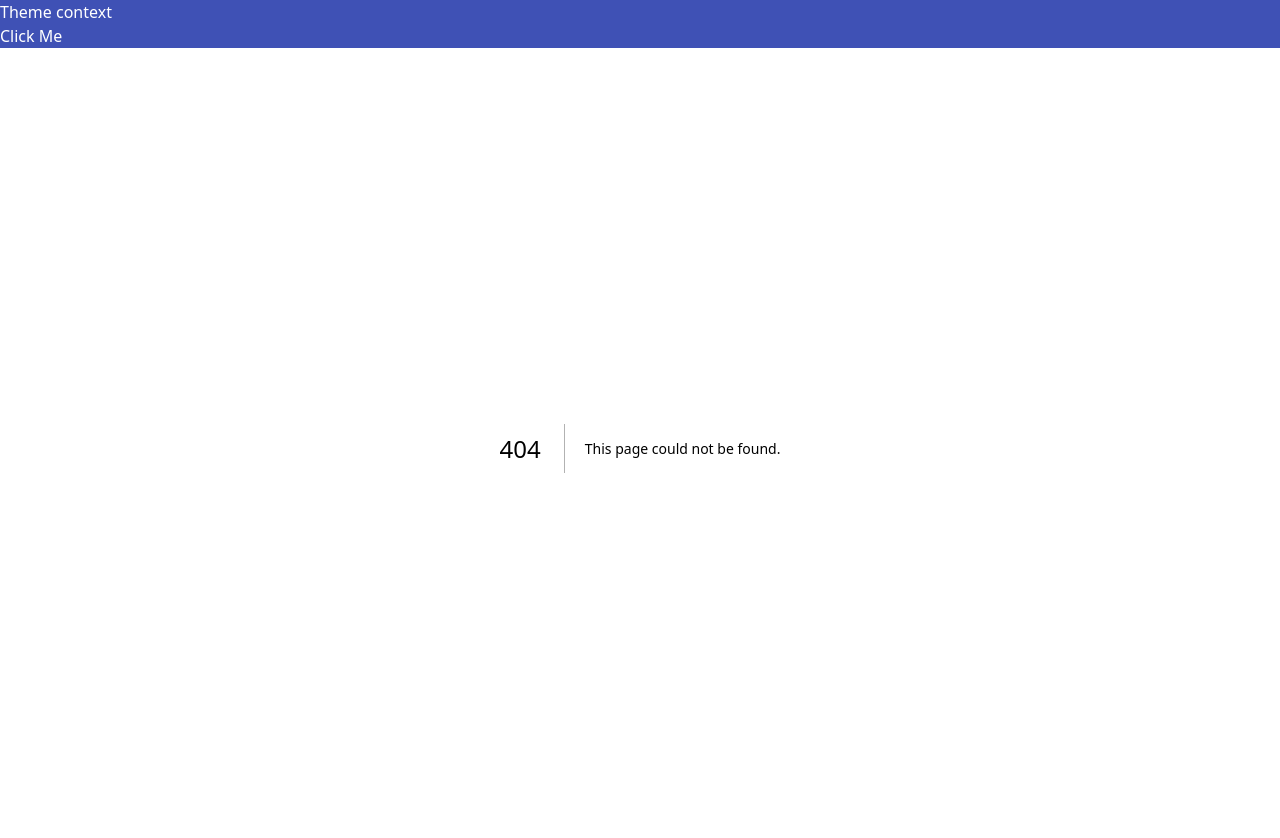
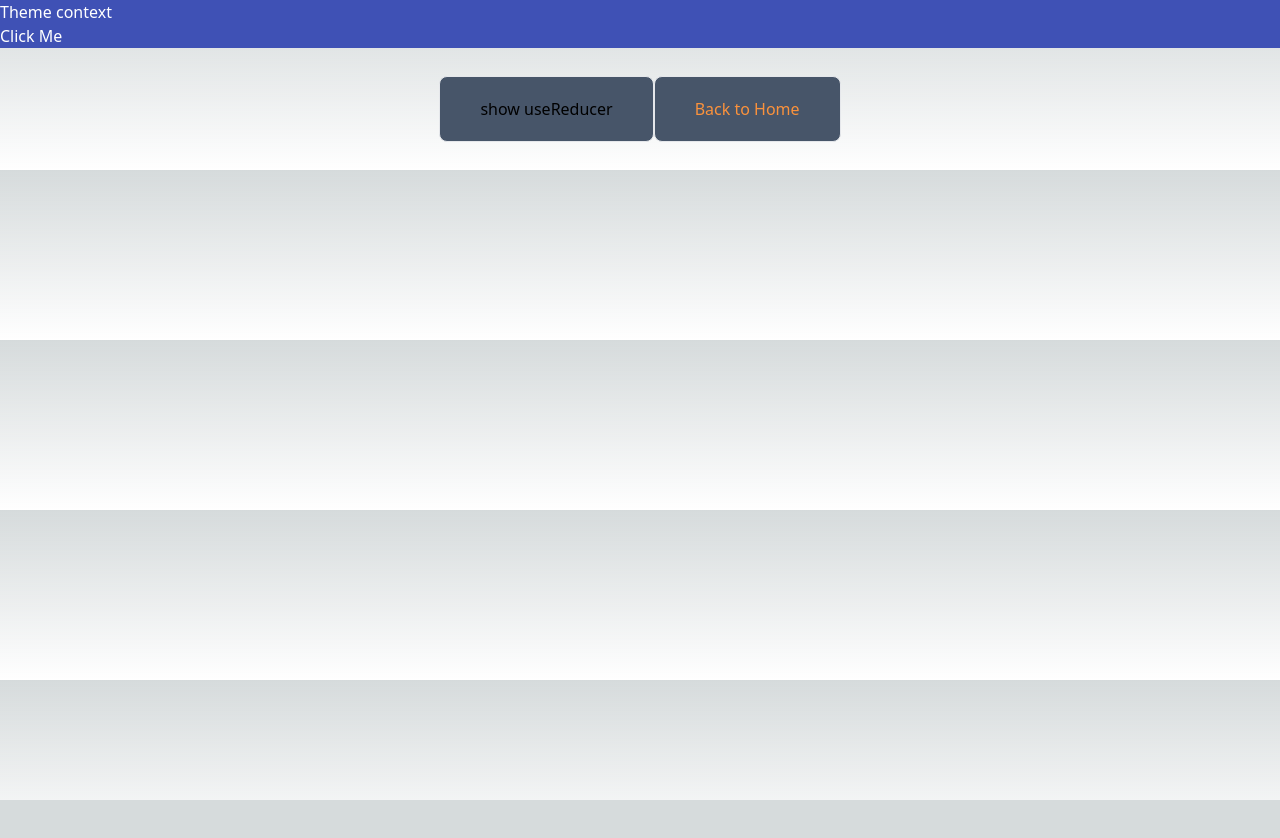
Before and after one commit to TLRKiliann/nextjs-typescript-tutorial, a Next.js app in the folder my-app/: page /documents/callreducer in a window 1280 px wide. Before the commit this address had no page. Shown: the top 838 px of the page. After the commit the page ends 800 px from the top, so only its background shows below. Built offline with nearby package versions, Linux system fonts and the light colour scheme.

Commit message:
useReducer added to test in UI

```diff
--- /dev/null
+++ b/my-app/components/Counter.tsx
@@ -0,0 +1,64 @@
+import { useReducer } from 'react'
+
+type CounterState = {
+  count: number;
+}
+
+type CounterUpdate = {
+  type: 'decrement' | 'increment';
+  payload: number;
+}
+
+type ResetAction = {
+  type: 'reset';
+}
+
+type CounterAction = ResetAction | CounterUpdate
+
+const initialCount = {count: 0}
+
+function reducer(state: CounterState, action: CounterAction) {
+  switch(action.type) {
+  case 'increment':
+    return {count: state.count + action.payload}
+  case 'decrement':
+    return {count: state.count - action.payload}
+  case 'reset':
+    return initialCount
+  default:
+    return state
+  }
+}
+
+const Counter = () => {
+
+  const [state, dispatch] = useReducer(reducer, initialCount)
+
+  return (
+    <>
+      <h2 className="m-4 text-center text-3xl">Counter: {state.count}</h2>
+      <div className="flex justify-around">
+        <button
+          className="px-10 py-3 bg-green-600 border rounded-lg"
+          onClick={() => dispatch({type: 'increment', payload: 10})}
+        >
+          +10
+        </button>
+        <button
+          className="px-10 py-3 bg-red-600 border rounded-lg"
+          onClick={() => dispatch({type: 'decrement', payload: 10})}
+        >
+          -10
+        </button>
+        <button
+          className="px-10 py-3 bg-blue-600 border rounded-lg"
+          onClick={() => dispatch({type: 'reset'})}
+        >
+          Reset
+        </button>
+      </div>
+    </>
+  )
+}
+
+export default Counter
--- /dev/null
+++ b/my-app/pages/documents/callreducer.tsx
@@ -0,0 +1,44 @@
+import React, {useState} from 'react'
+import { useRouter } from 'next/navigation'
+import Counter from '../../components/Counter'
+
+const CallReducer = () => {
+  const [switchCall, setSwitchCall] = useState<boolean>(false)
+
+  const router = useRouter()
+
+  const handleChange = () => {
+    setSwitchCall(!switchCall)
+  }
+
+  const handleReturn = () => {
+    router.push('/')
+  }
+
+  return (
+    <>
+      <div>
+        {switchCall === true ? (
+          <Counter />
+        ) : (
+          null
+        )}
+        <div className="py-7 flex justify-center">
+          <button
+            onClick={handleChange}
+            className="px-10 py-5 bg-slate-600 border rounded-lg"
+          >
+            {switchCall ? 'hide useReducer' : 'show useReducer' }
+          </button>
+          <button
+            onClick={handleReturn}
+            className="px-10 py-5 text-orange-400 bg-slate-600 border rounded-lg"
+          >
+            Back to Home
+          </button>
+        </div>
+      </div>
+    </>
+  )
+}
+export default CallReducer
--- a/my-app/pages/pagehook.tsx
+++ b/my-app/pages/pagehook.tsx
@@ -42,6 +42,11 @@ const PageHook = () => {
         </li>
 
         <li className="m-2 text-xl hover:text-orange-400">
+          <Link href="/documents/callreducer">useReducer (interface)</Link>
+        </li>
+
+
+        <li className="m-2 text-xl hover:text-orange-400">
           <Link href="/documents/heightcomponent">useContext (code img)</Link>
         </li>
 
```
